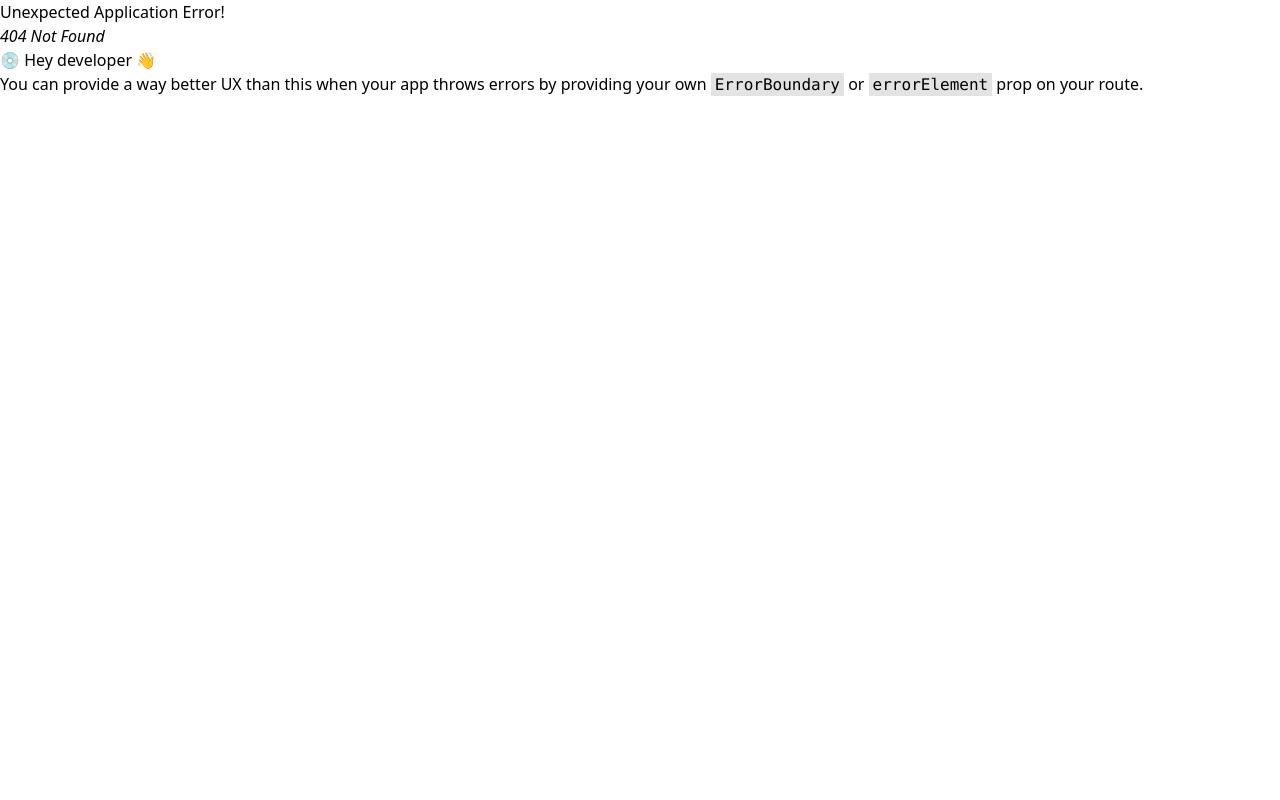
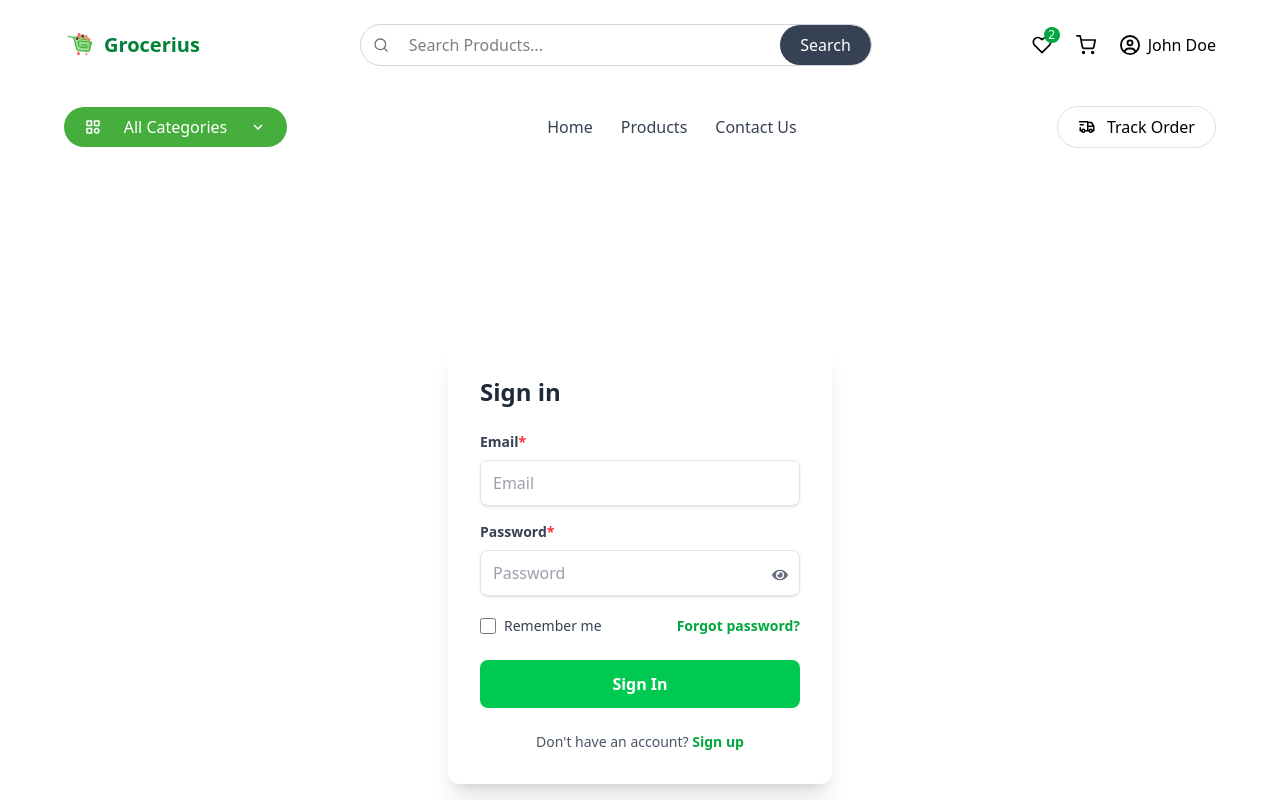
Before and after one commit to rifatjayed/bazar-kori, a React (Vite) app: page /signIn in a window 1280 px wide. Before the commit this address had no page. Shown: the top 800 px of the page. Built offline with nearby package versions, Linux system fonts and the light colour scheme.

Commit message:
forgot password page done

```diff
--- /dev/null
+++ b/src/pages/signin/ForgotPassword.jsx
@@ -0,0 +1,60 @@
+import { useState } from "react";
+
+export default function ForgotPassword() {
+  const [email, setEmail] = useState("");
+
+  const handleSubmit = (e) => {
+    e.preventDefault();
+    console.log("Email submitted:", email);
+    // এখানে API কল দিতে পারো
+  };
+
+  return (
+    <div className="min-h-screen flex items-center justify-center bg-pink-50">
+      <div className="bg-white shadow-lg rounded-lg p-8 w-full max-w-md">
+        {/* Title */}
+        <h2 className="text-xl font-semibold text-gray-800 mb-2">
+          Forgot your password?
+        </h2>
+        <p className="text-gray-500 text-sm mb-6">
+          Please enter your email address, we will send a verification code
+          there.
+        </p>
+
+        {/* Form */}
+        <form onSubmit={handleSubmit} className="space-y-5">
+          {/* Email */}
+          <div>
+            <label className="block text-sm font-medium text-gray-700 mb-1">
+              Email <span className="text-red-500">*</span>
+            </label>
+            <input
+              type="email"
+              placeholder="Enter Email"
+              value={email}
+              onChange={(e) => setEmail(e.target.value)}
+              className="w-full px-4 py-2 border border-gray-300 rounded-md focus:ring-2 focus:ring-green-500 focus:border-transparent"
+              required
+            />
+          </div>
+
+          {/* Buttons */}
+          <div className="flex justify-between gap-3">
+            <button
+              type="button"
+              className="flex-1 border border-green-600 text-green-600 py-2 rounded-full hover:bg-green-50 transition"
+            >
+              Back
+            </button>
+            <button
+              type="submit"
+              className="flex-1 bg-green-600 text-white py-2 rounded-full hover:bg-green-700 transition"
+            >
+              Submit
+            </button>
+          </div>
+        </form>
+      </div>
+    </div>
+  );
+}
--- /dev/null
+++ b/src/pages/signin/SignInForm.jsx
@@ -0,0 +1,131 @@
+import React, { useState } from "react";
+import { FaEye, FaEyeSlash } from "react-icons/fa";
+import { Link } from "react-router-dom";
+
+const SignInForm = () => {
+  // State to manage password visibility
+  const [showPassword, setShowPassword] = useState(false);
+  const [rememberMe, setRememberMe] = useState(false);
+
+  // State to manage form data
+  const [formData, setFormData] = useState({
+    email: "",
+    password: "",
+  });
+
+  const handleChange = (e) => {
+    const { name, value } = e.target;
+    setFormData((prevState) => ({
+      ...prevState,
+      [name]: value,
+    }));
+  };
+
+  const handleSubmit = (e) => {
+    e.preventDefault();
+    // Handle form submission logic here
+    console.log("Form data submitted:", formData);
+    alert("Check the console for form data!");
+  };
+
+  return (
+    <div className="min-h-screen flex items-center justify-center font-sans py-[80px]">
+      <div className="bg-white p-8 rounded-xl shadow-xl max-w-sm w-full">
+        <h2 className="text-2xl font-bold mb-6 text-gray-800">Sign in</h2>
+        <form onSubmit={handleSubmit}>
+          {/* Email Input */}
+          <div className="mb-4">
+            <label
+              className="block text-gray-700 text-sm font-semibold mb-2"
+              htmlFor="email"
+            >
+              Email<span className="text-red-500">*</span>
+            </label>
+            <input
+              className="shadow-sm appearance-none border border-[#E2E5E1] rounded-lg w-full py-3 px-3 text-gray-700 leading-tight focus:outline-none focus:ring-2 focus:ring-green-400"
+              id="email"
+              type="email"
+              name="email"
+              placeholder="Email"
+              value={formData.email}
+              onChange={handleChange}
+              required
+            />
+          </div>
+
+          {/* Password Input */}
+          <div className="mb-4">
+            <label
+              className="block text-gray-700 text-sm font-semibold mb-2"
+              htmlFor="password"
+            >
+              Password<span className="text-red-500">*</span>
+            </label>
+            <div className="relative">
+              <input
+                className="shadow-sm appearance-none border border-[#E2E5E1] rounded-lg w-full py-3 px-3 text-gray-700 mb-1 leading-tight focus:outline-none focus:ring-2 focus:ring-green-400"
+                id="password"
+                type={showPassword ? "text" : "password"}
+                name="password"
+                placeholder="Password"
+                value={formData.password}
+                onChange={handleChange}
+                required
+              />
+              <button
+                type="button"
+                onClick={() => setShowPassword(!showPassword)}
+                className="absolute inset-y-0 right-0 pr-3 flex items-center text-gray-500"
+              >
+                {showPassword ? <FaEyeSlash /> : <FaEye />}
+              </button>
+            </div>
+          </div>
+
+          {/* Remember Me & Forgot Password */}
+          <div className="flex items-center justify-between mb-6">
+            <div className="flex items-center">
+              <input
+                id="remember"
+                type="checkbox"
+                checked={rememberMe}
+                onChange={() => setRememberMe(!rememberMe)}
+                className="w-4 h-4 border border-gray-300 rounded bg-gray-50 focus:ring-3 focus:ring-green-300 text-green-600"
+              />
+              <label
+                htmlFor="remember"
+                className="ml-2 text-sm font-medium text-gray-700"
+              >
+                Remember me
+              </label>
+            </div>
+            <Link
+              to="/forgotPassword"
+              className="text-sm text-green-600 hover:underline font-semibold"
+            >
+              Forgot password?
+            </Link>
+          </div>
+
+          {/* Submit Button */}
+          <button
+            className="w-full bg-green-500 hover:bg-green-600 text-white font-bold py-3 px-4 rounded-lg focus:outline-none focus:shadow-outline transition duration-300"
+            type="submit"
+          >
+            Sign In
+          </button>
+        </form>
+
+        {/* Sign Up Link */}
+        <p className="text-center text-sm text-gray-600 mt-6">
+          Don't have an account?{" "}
+          <a href="#" className="text-green-600 hover:underline font-bold">
+            Sign up
+          </a>
+        </p>
+      </div>
+    </div>
+  );
+};
+
+export default SignInForm;
```
Also changed, not shown: src/App.jsx (+5 -2 lines), src/pages/signin/SignUpForm.jsx (renamed from src/pages/SignUp.jsx).
